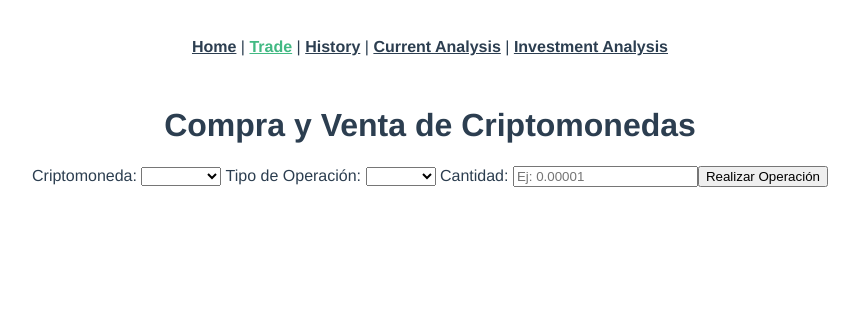
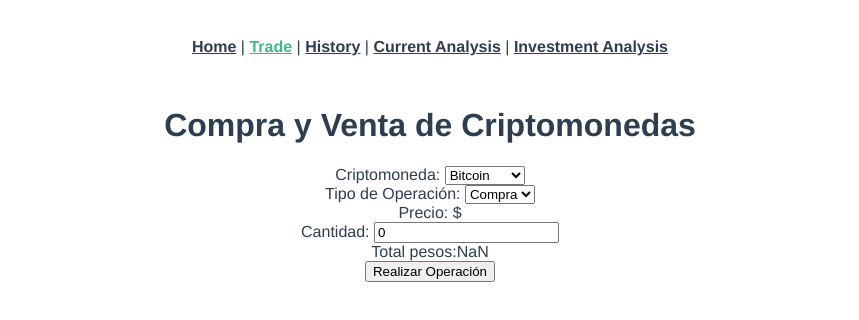
Before and after one commit to Francolesca/tpWallet, a Vue app: page /transaction in a window 1280 px wide. Shown: the top 320 px of the page, without its empty margins (210-1069 px from the left). Built offline with nearby package versions, Linux system fonts and the light colour scheme; no server answers.

Commit message:
Vista funcional

```diff
--- a/package.json
+++ b/package.json
@@ -8,6 +8,7 @@
   },
   "dependencies": {
     "axios": "^1.6.5",
+    "moment": "^2.30.1",
     "vue": "^3.2.13",
     "vue-class-component": "^8.0.0-0",
     "vue-router": "^4.0.3",
--- a/src/services/lab3api.js
+++ b/src/services/lab3api.js
@@ -10,7 +10,12 @@ const apiClient = axios.create({
 
 export default{
     postTransaction(data){
-        apiClient.post('transaction', data)
-    },
-
+        apiClient.post('/transactions', data)
+        .then(function (response) {
+            console.log(response);
+        })
+        .catch(function (error) {
+            console.log(error);
+          });
+        }
 }
--- a/src/views/HistoryView.vue
+++ b/src/views/HistoryView.vue
@@ -1,3 +1,27 @@
 <template>
-
+    <div class="col-md-8 tran">
+      <div class="panel panel-primary">
+        <div class="panel panel-heading">Recent Transaction</div>
+        <div class="panel-body">
+         <table class="table table-hover">
+         <thead id="tabhead">
+          <th>Transaction ID</th>
+          <th >Date</th>
+          <th>Type</th>
+          <th>Amount</th>
+          <th>Contact</th>
+          </thead>
+        <tbody>
+          <tr v-for="tran in transa">
+            <td>{{tran.trans_id}}</td>
+            <td v-if="tran.time != 'Invalid Date'">{{tran.time}}</td>
+            <td>{{tran.type}}</td>
+            <td>{{tran.amount}}</td>
+            <td>{{tran.contact}}</td>
+          </tr>
+          </tbody>
+        </table>
+        </div>
+      </div>
+    </div>
 </template>
--- a/src/views/TransactionView.vue
+++ b/src/views/TransactionView.vue
@@ -6,73 +6,125 @@
     <form @submit.prevent="realizarOperacion">
       <label>
         Criptomoneda:
-        <select v-model="coin">
+        <select v-model="coin" >
           <option value="btc">Bitcoin</option>
           <option value="eth">Ethereum</option>
           <option value="usdc">USDC</option>
         </select>
       </label>
-
+      <br>
       <label>
         Tipo de Operación:
         <select v-model="action">
-          <option value="compra">Compra</option>
-          <option value="venta">Venta</option>
+          <option value="purchase">Compra</option>
+          <option value="sale">Venta</option>
         </select>
       </label>
-
+      <br>
+      <label v-if="coin === 'btc'">
+        Precio: <span v-if="action === 'purchase'"> ${{ this.criptos.btc.totalAsk}} </span>
+                <span v-else-if="action === 'sale'"> ${{ this.criptos.btc.totalBid}} </span>
+      </label>
+      <label v-if="coin === 'usdc'">
+        Precio: <span v-if="action === 'purchase'"> ${{ this.criptos.usdc.totalAsk}} </span>
+                <span v-else-if="action === 'sale'"> ${{ this.criptos.usdc.totalBid}} </span>
+      </label>
+      <label v-if="coin === 'eth'">
+        Precio: <span v-if="action === 'purchase'"> ${{ this.criptos.eth.totalAsk}} </span>
+                <span v-else-if="action === 'sale'"> ${{ this.criptos.eth.totalBid}} </span>
+      </label>
+      <br>
       <label>
         Cantidad:
         <input type="number"
-          v-model="amount" min="0"
+          v-model="crypto_amount" min="0"
           step="0.0000000001"
           aria-label="Amount (to the nearest dollar)"
           placeholder="Ej: 0.00001">
       </label>
 
+      <br>
+      <label>Total pesos:{{ totalTransaction }}</label>
+      <br>
+
       <button type="submit">Realizar Operación</button>
     </form>
 
-    <!-- Resultados de la operación -->
-    <div v-if="resultadoOperacion">
-      <p>{{ resultadoOperacion }}</p>
-    </div>
   </div>
 
 </template>
 <script>
 import criptoyaApi from '@/services/criptoyaApi';
+import lab3api from '@/services/lab3api';
+import moment from 'moment';
 export default{
     data(){
         return {
+        username: localStorage.username,
         action: 'purchase',
-        crypto_code: 'btc',
-        crypto_amount: "0",
-        money:"0",
-        datetime: "",
-        typeOperation: '',
-        prices:{
-            btc:{},
-            eth:{},
-            usdc:{}
+        coin: 'btc',
+        crypto_amount: 0,
+        money: '0',
+        datetime: '',
+        criptos:{
+            btc:'',
+            eth:'',
+            usdc:'',
         }
       }
     },
     created(){
         criptoyaApi.getBitcoin().then((res) =>
-        {this.prices.btc = res.data});
+        {this.criptos.btc = res.data});
         criptoyaApi.getEtherum().then((res) =>
-        {this.prices.eth = res.data});
+        {this.criptos.eth = res.data});
         criptoyaApi.getUSDC().then((res) =>
-        {this.prices.usdc = res.data});
+        {this.criptos.usdc = res.data});
+    },
+    computed: {
+      totalTransaction(){
+        if (this.coin == 'btc') {
+          if (this.action == 'purchase') {
+          this.money = (this.crypto_amount * this.criptos.btc.totalAsk).toFixed(2);
+        }
+        if (this.action == 'sale') {
+          this.money = (this.crypto_amount * this.criptos.btc.totalBid).toFixed(2);
+        }
+      }
+      if (this.coin == 'eth') {
+          if (this.action == 'purchase') {
+          this.money = (this.crypto_amount * this.criptos.eth.totalAsk).toFixed(2);
+        }
+        if (this.action == 'sale') {
+          this.money = (this.crypto_amount * this.criptos.eth.totalBid).toFixed(2);
+        }
+      }
+      if (this.coin == 'usdc') {
+          if (this.action == 'purchase') {
+          this.money = (this.crypto_amount * this.criptos.usdc.totalAsk).toFixed(2);
+        }
+        if (this.action == 'sale') {
+          this.money = (this.crypto_amount * this.criptos.usdc.totalBid).toFixed(2);
+        }
+      }
+        return this.money;
+      }
     },
     methods: {
         realizarOperacion() {
-          datetime = new Date()
-        // Aquí puedes implementar la lógica para realizar la compra/venta de criptomonedas
-        // Por ahora, simplemente mostraremos un mensaje con los detalles de la operación
-        this.resultadoOperacion = `Has realizado una ${this.action} de ${this.amount} ${this.coin}.`;
-        }
+          this.datetime = new Date();
+          this.datetime = moment(this.datetime).format("DD-MM-YYYY hh:ss");
+          let transaction = {
+            user_id: this.username,
+            action: this.action,
+            crypto_code: this.coin,
+            crypto_amount: this.amount.toString(),
+            money: this.money,
+            datetime: this.datetime,
+          }
+          lab3api.postTransaction(transaction);
+          console.log(transaction);
+        },
     }
 };
 
```
Also changed, not shown: resumen.txt (added), 1 other file (tests, documents, lock files or other folders).
